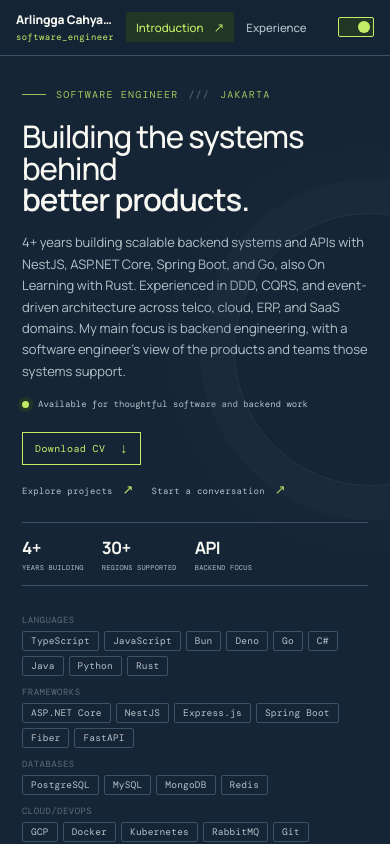
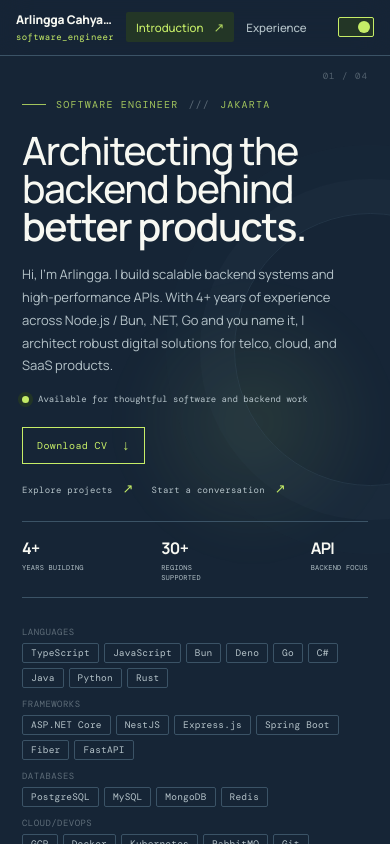
Before and after one commit to arlinggacr/portfolio-simple, a React (Vite) app: page / in a window 390 px wide. Built offline with nearby package versions, Linux system fonts and the light colour scheme.

Commit message:
fix: update IntroPanel content and improve code formatting

```diff
--- a/src/App.css
+++ b/src/App.css
@@ -30,6 +30,7 @@
   --sidebar-w: 260px;
   --font-ui:   'Manrope', sans-serif;
   --font-mono: 'DM Mono', monospace;
+  --ease-out: cubic-bezier(.22, 1, .36, 1);
   color-scheme: dark light;
 }
 
@@ -49,6 +50,7 @@ html, body, #root {
 
 body { background-image: linear-gradient(var(--border) 1px, transparent 1px), linear-gradient(90deg, var(--border) 1px, transparent 1px); background-size: 48px 48px; background-position: 24px 24px; }
 button { font: inherit; }
+a { -webkit-tap-highlight-color: transparent; }
 
 /* ── LAYOUT ─────────────────────────────── */
 .shell { display: flex; width: 100%; height: 100%; }
@@ -62,7 +64,8 @@ button { font: inherit; }
   display: flex;
   flex-direction: column;
   padding: 42px 28px;
-  background: color-mix(in srgb, var(--bg) 94%, transparent);
+  background: color-mix(in srgb, var(--bg) 91%, transparent);
+  backdrop-filter: blur(12px);
   z-index: 10;
   transition: background 0.25s, border-color 0.25s;
 }
@@ -195,16 +198,18 @@ button { font: inherit; }
 
 /* ── MAIN ────────────────────────────────── */
 .main { flex: 1; height: 100%; overflow-y: auto; overflow-x: hidden; position: relative; scroll-snap-type: y mandatory; scroll-behavior: smooth; }
-.main::after { content: ''; position: absolute; width: 38vw; height: 38vw; max-width: 560px; max-height: 560px; right: -12vw; top: 12%; border: 1px solid var(--border); border-radius: 50%; opacity: .55; pointer-events: none; box-shadow: 0 0 0 34px color-mix(in srgb, var(--border) 28%, transparent), 0 0 0 68px color-mix(in srgb, var(--border) 14%, transparent); }
+.main::after { content: ''; z-index: 0; position: absolute; width: 38vw; height: 38vw; max-width: 560px; max-height: 560px; right: -12vw; top: 12%; border: 1px solid var(--border); border-radius: 50%; opacity: .55; pointer-events: none; box-shadow: 0 0 0 34px color-mix(in srgb, var(--border) 28%, transparent), 0 0 0 68px color-mix(in srgb, var(--border) 14%, transparent); }
+.main::before { content: ''; position: fixed; z-index: 0; width: 38vw; height: 38vw; max-width: 560px; max-height: 560px; left: calc(var(--sidebar-w) + 6vw); top: 50%; border-radius: 50%; background: radial-gradient(circle, color-mix(in srgb, var(--accent) 10%, transparent), transparent 68%); filter: blur(18px); pointer-events: none; transform: translateY(-50%); }
 
 .panel {
   position: relative;
+  z-index: 1;
   min-height: 100%;
   flex: 0 0 100%;
   display: flex;
   align-items: center;
   justify-content: center;
-  padding: 34px 6vw;
+  padding: 48px 7vw;
   scroll-snap-align: start;
   scroll-snap-stop: always;
   opacity: 1;
@@ -240,28 +245,30 @@ button { font: inherit; }
 
 /* ── INTRO ───────────────────────────────── */
 .intro-content { max-width: 620px; width: 100%; }
+.intro-content { position: relative; }
+.intro-content::after { content: '01 / 04'; position: absolute; top: -42px; right: 0; color: var(--ink2); font-family: var(--font-mono); font-size: 9px; letter-spacing: .12em; opacity: .38; }
 
 .intro-headline {
-  font-size: clamp(30px, 3vw, 44px);
+  font-size: clamp(34px, 4.2vw, 66px);
   font-weight: 500;
   letter-spacing: -0.035em;
-  line-height: 1.02;
+  line-height: .98;
   color: var(--ink);
-  margin-bottom: 22px;
+  margin-bottom: 26px;
 }
 .intro-headline strong { font-weight: 600; }
 
 .intro-body {
-  font-size: 12.5px;
-  line-height: 1.65;
+  font-size: clamp(13px, 1.15vw, 15px);
+  line-height: 1.75;
   color: var(--ink2);
   max-width: 500px;
-  margin-bottom: 28px;
+  margin-bottom: 30px;
   text-wrap: pretty;
 }
 .intro-status { display: flex; align-items: center; gap: 9px; margin: -12px 0 22px; font-family: var(--font-mono); font-size: 9px; color: var(--ink2); }
 .status-dot { width: 7px; height: 7px; border-radius: 50%; background: var(--accent); box-shadow: 0 0 0 4px var(--accent-l); animation: statusBlink 1.8s ease-in-out infinite; }
-.cv-link { display: inline-flex; align-items: center; gap: 14px; margin-bottom: 26px; padding: 9px 12px; border: 1px solid var(--accent); color: var(--accent); font-family: var(--font-mono); font-size: 10px; letter-spacing: .04em; text-decoration: none; transition: background .18s, color .18s, transform .18s; }
+.cv-link { display: inline-flex; align-items: center; gap: 14px; margin-bottom: 26px; padding: 11px 14px; border: 1px solid var(--accent); color: var(--accent); font-family: var(--font-mono); font-size: 10px; letter-spacing: .04em; text-decoration: none; transition: background .18s, color .18s, transform .18s; }
 .cv-link:hover { background: var(--accent); color: var(--bg); transform: translateY(-2px); }
 .cv-link:focus-visible { outline: 2px solid var(--accent); outline-offset: 3px; }
 .cv-arrow { font-size: 14px; line-height: .7; }
@@ -270,7 +277,7 @@ button { font: inherit; }
 .secondary-link span { color: var(--accent); font-size: 13px; margin-left: 4px; }
 .secondary-link:hover { color: var(--accent); transform: translateX(2px); }
 .secondary-link:focus-visible { outline: 2px solid var(--accent); outline-offset: 4px; }
-.profile-stats { display: flex; gap: 30px; margin-bottom: 28px; padding: 13px 0; border-top: 1px solid var(--border); border-bottom: 1px solid var(--border); }
+.profile-stats { display: flex; gap: clamp(20px, 4vw, 46px); margin-bottom: 28px; padding: 15px 0; border-top: 1px solid var(--border); border-bottom: 1px solid var(--border); }
 .profile-stat { display: flex; flex-direction: column; gap: 4px; }
 .profile-stat strong { color: var(--ink); font-size: 17px; font-weight: 700; letter-spacing: -.04em; }
 .profile-stat span { color: var(--ink2); font-family: var(--font-mono); font-size: 8px; letter-spacing: .03em; text-transform: uppercase; }
@@ -399,7 +406,7 @@ button { font: inherit; }
 .projects-content { max-width: 640px; width: 100%; }
 
 .proj-grid { display: flex; flex-direction: column; }
-.proj-item { padding: 22px 0; border-bottom: 1px solid var(--border); }
+.proj-item { padding: 22px 14px; border-bottom: 1px solid var(--border); }
 .proj-item:first-child { border-top: 1px solid var(--border); }
 .proj-heading { display: flex; align-items: baseline; gap: 12px; margin-bottom: 7px; }
 .proj-name { font-size: 14px; font-weight: 600; color: var(--ink); letter-spacing: -0.01em; }
@@ -468,6 +475,7 @@ button { font: inherit; }
     align-items: center;
     gap: 16px;
     padding: 14px 20px;
+    backdrop-filter: blur(16px);
     border-right: none;
     border-bottom: 1px solid var(--border);
     overflow: visible;
@@ -498,9 +506,10 @@ button { font: inherit; }
   .toggle-label { display: none; }
 
   .main { height: auto; flex: 1; overflow-y: auto; min-height: 0; }
-  .panel { padding: 30px 32px; align-items: flex-start; }
+  .panel { min-height: max(100%, 680px); padding: 48px 32px; align-items: flex-start; }
   .exp-content { padding-top: 0; }
   .main::after { width: 70vw; height: 70vw; right: -30vw; top: 20%; }
+  .main::before { left: 30vw; width: 70vw; height: 70vw; }
 }
 
 
@@ -517,12 +526,15 @@ button { font: inherit; }
   .nav-item { padding: 6px 10px; }
   .nav-label { font-size: 11.5px; }
 
-  .panel { padding: 32px 22px; }
+  .panel { min-height: 100%; padding: 42px 22px 56px; }
   .main::after { opacity: .35; }
 
-  .intro-headline { font-size: clamp(28px, 8vw, 38px); margin-bottom: 16px; }
+  .intro-content::after { top: -28px; right: 0; }
+  .intro-headline { font-size: clamp(32px, 10vw, 48px); margin-bottom: 18px; }
   .intro-body { font-size: 13px; margin-bottom: 28px; }
-  .profile-stats { gap: 18px; }
+  .profile-stats { gap: 16px; justify-content: space-between; }
+  .profile-stat strong { font-size: 16px; }
+  .profile-stat span { max-width: 72px; line-height: 1.35; }
   .profile-stat span { font-size: 7px; }
   .skill-row { flex-direction: column; gap: 5px; align-items: flex-start; }
   .skill-cat { width: auto; }
@@ -542,8 +554,9 @@ button { font: inherit; }
   .tl-title { font-size: 13px; }
   .tl-desc { font-size: 12px; }
 
-  .cert-item { gap: 12px; }
+  .cert-item { align-items: flex-start; gap: 12px; }
   .cert-name { font-size: 12px; }
+  .proj-item { padding-inline: 0; }
 }
 
 @media (prefers-reduced-motion: reduce) {
--- a/src/components/panels/IntroPanel.jsx
+++ b/src/components/panels/IntroPanel.jsx
@@ -1,5 +1,5 @@
+import resumePdf from "../../cv/resume.pdf";
 import { SKILLS } from "../../data/resume";
-import resumePdf from "../../cv/resume.pdf";
 
 export default function IntroPanel({ skillFilter, setSkillFilter }) {
   return (
@@ -8,16 +8,15 @@ export default function IntroPanel({ skillFilter, setSkillFilter }) {
         SOFTWARE ENGINEER <span>///</span> JAKARTA
       </div>
       <h1 className="intro-headline">
-        Building the systems behind
+        Architecting the backend behind
         <br />
         <strong>better products.</strong>
       </h1>
       <p className="intro-body">
-        4+ years building scalable backend systems and APIs with NestJS, ASP.NET
-        Core, Spring Boot, and Go, also On Learning with Rust. Experienced in
-        DDD, CQRS, and event-driven architecture across telco, cloud, ERP, and
-        SaaS domains. My main focus is backend engineering, with a software
-        engineer's view of the products and teams those systems support.
+        Hi, I'm Arlingga. I build scalable backend systems and high-performance
+        APIs. With 4+ years of experience across Node.js / Bun, .NET, Go and you
+        name it, I architect robust digital solutions for telco, cloud, and SaaS
+        products.
       </p>
       <div className="intro-status">
         <span className="status-dot" />
@@ -34,13 +33,26 @@ export default function IntroPanel({ skillFilter, setSkillFilter }) {
         </span>
       </a>
       <div className="intro-actions">
-        <a className="secondary-link" href="#projects">Explore projects <span aria-hidden="true">↗</span></a>
-        <a className="secondary-link" href="mailto:arlinggacr.dev@gmail.com">Start a conversation <span aria-hidden="true">↗</span></a>
+        <a className="secondary-link" href="#projects">
+          Explore projects <span aria-hidden="true">↗</span>
+        </a>
+        <a className="secondary-link" href="mailto:arlinggacr.dev@gmail.com">
+          Start a conversation <span aria-hidden="true">↗</span>
+        </a>
       </div>
       <div className="profile-stats" aria-label="Profile highlights">
-        <div className="profile-stat"><strong>4+</strong><span>years building</span></div>
-        <div className="profile-stat"><strong>30+</strong><span>regions supported</span></div>
-        <div className="profile-stat"><strong>API</strong><span>backend focus</span></div>
+        <div className="profile-stat">
+          <strong>4+</strong>
+          <span>years building</span>
+        </div>
+        <div className="profile-stat">
+          <strong>30+</strong>
+          <span>regions supported</span>
+        </div>
+        <div className="profile-stat">
+          <strong>API</strong>
+          <span>backend focus</span>
+        </div>
       </div>
       <div className="skill-groups">
         {SKILLS.map((g) => (
@@ -48,7 +60,14 @@ export default function IntroPanel({ skillFilter, setSkillFilter }) {
             <span className="skill-cat">{g.cat}</span>
             <div className="skill-pills">
               {g.items.map((item) => (
-                <button className={`pill${skillFilter === item ? ' selected' : ''}`} key={item} type="button" onClick={() => setSkillFilter(skillFilter === item ? 'All skills' : item)}>
+                <button
+                  className={`pill${skillFilter === item ? " selected" : ""}`}
+                  key={item}
+                  type="button"
+                  onClick={() =>
+                    setSkillFilter(skillFilter === item ? "All skills" : item)
+                  }
+                >
                   {item}
                 </button>
               ))}
```
